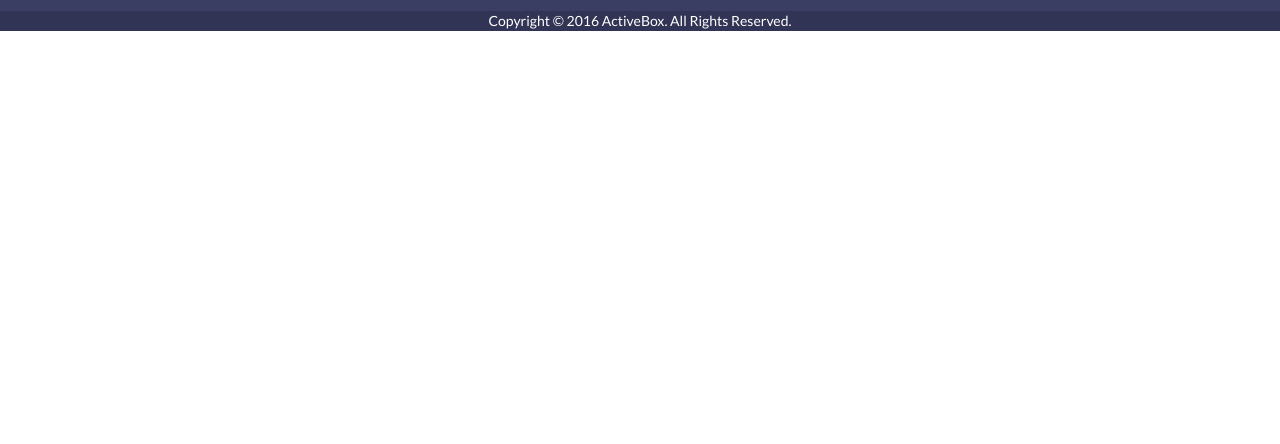
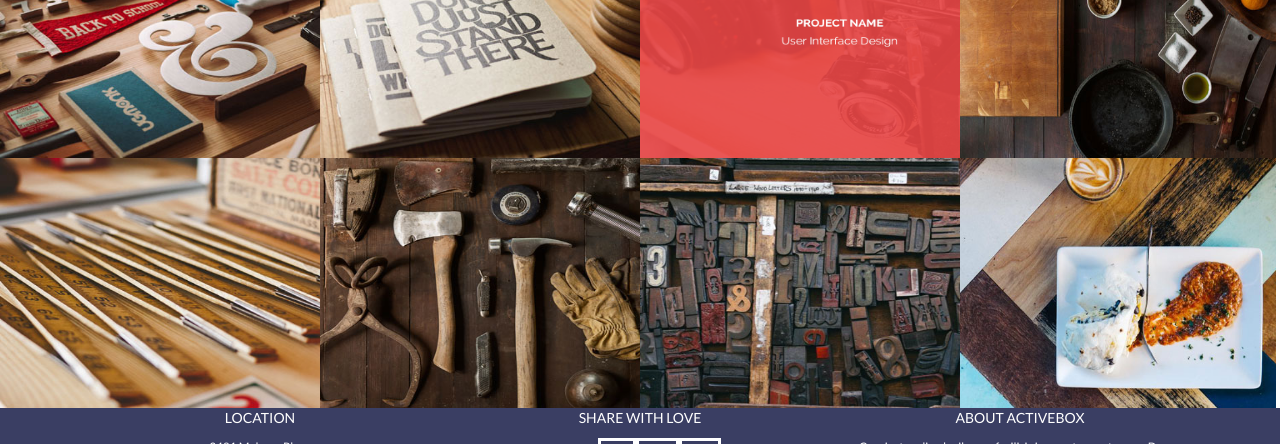
Before and after one commit to mbolanosc/Tec-avanzadas-Proyecto, a plain HTML site: page index.html in a window 1280 px wide. Shown: the part 1105-1549 px from the top of the page. Before the commit the page ends 1136 px from the top, so only its background shows below. Drawn offline with nearby package versions, Linux system fonts and the light colour scheme.

Commit message:
casi listo portafolio

```diff
--- a/index.html
+++ b/index.html
@@ -100,10 +100,33 @@
     <div class="portafolio">
       <div class="container">
         <div class="row">
-          <div class="col-md-3">hola</div>
-          <div class="col-md-3">hola</div>
-          <div class="col-md-3">hola</div>
-          <div class="col-md-3">hola</div>
+          <div class="col-md-3">
+            <img src="img/portafolio/p1.png" class="img-portafolio">
+          </div>
+          <div class="col-md-3">
+            <img src="img/portafolio/p2.png" class="img-portafolio">
+          </div>
+          <div class="col-md-3">
+            <img src="img/portafolio/p3.png" class="img-portafolio">
+          </div>
+          <div class="col-md-3">
+            <img src="img/portafolio/p4.png" class="img-last-portafolio">
+          </div>
+        </div>
+
+        <div class="row">
+          <div class="col-md-3">
+            <img src="img/portafolio/p5.png" class="img-portafolio">
+          </div>
+          <div class="col-md-3">
+            <img src="img/portafolio/p6.png" class="img-portafolio">
+          </div>
+          <div class="col-md-3">
+            <img src="img/portafolio/p7.png" class="img-portafolio">
+          </div>
+          <div class="col-md-3">
+            <img src="img/portafolio/p8.png" class="img-last-portafolio">
+          </div>
         </div>
       </div>
     </div>
--- a/scss/style.scss
+++ b/scss/style.scss
@@ -68,6 +68,20 @@ body {
 .servicebx > p{
 	color:$ligth-grey;
 }
+/*imgs portafolio*/
+.portafolio > .container{
+	margin-left:-15px;
+  width:100%;
+  height:100%;
+}
+.img-portafolio{
+	width: 400px;
+	height: 250px;
+}
+.img-last-portafolio{
+	height: 250px;
+	width: 316px;
+}
 
 footer {
 	background-color: $dark-purple;
```
Also changed, not shown: css/style.css.
